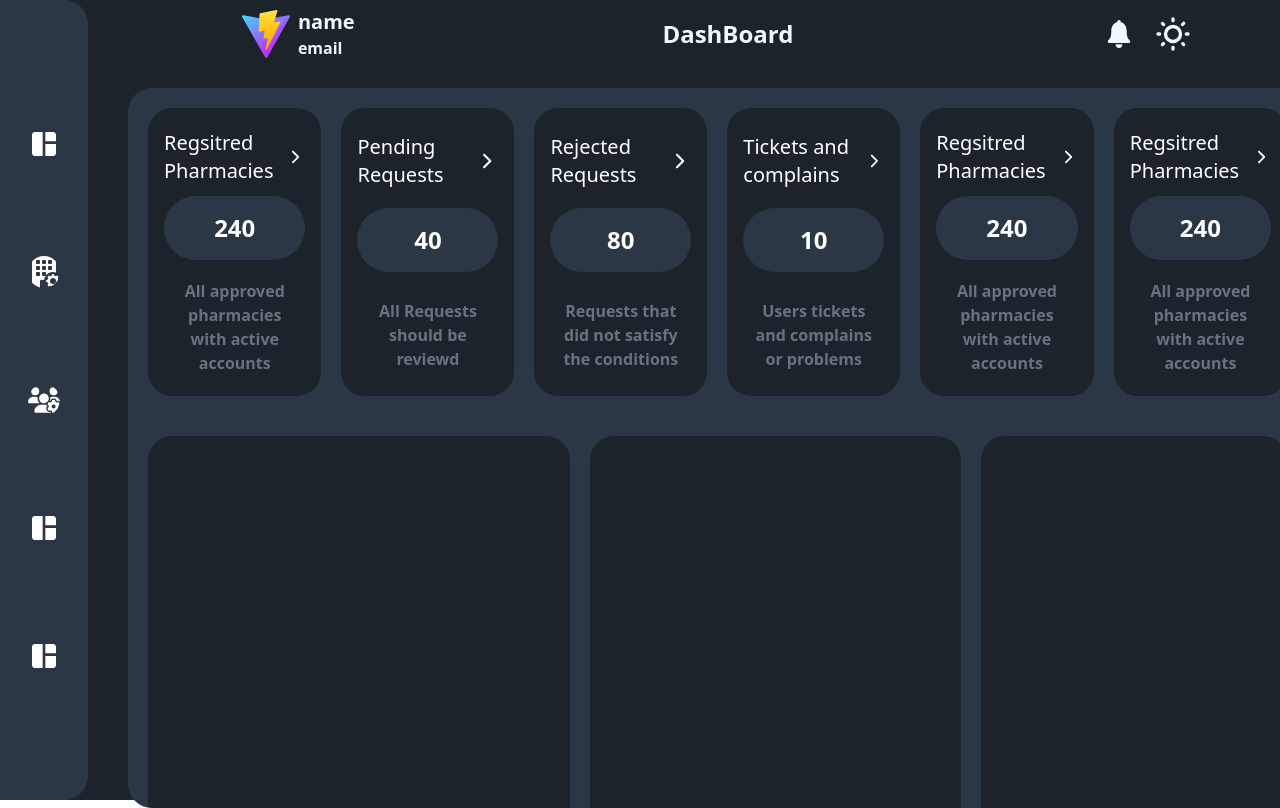
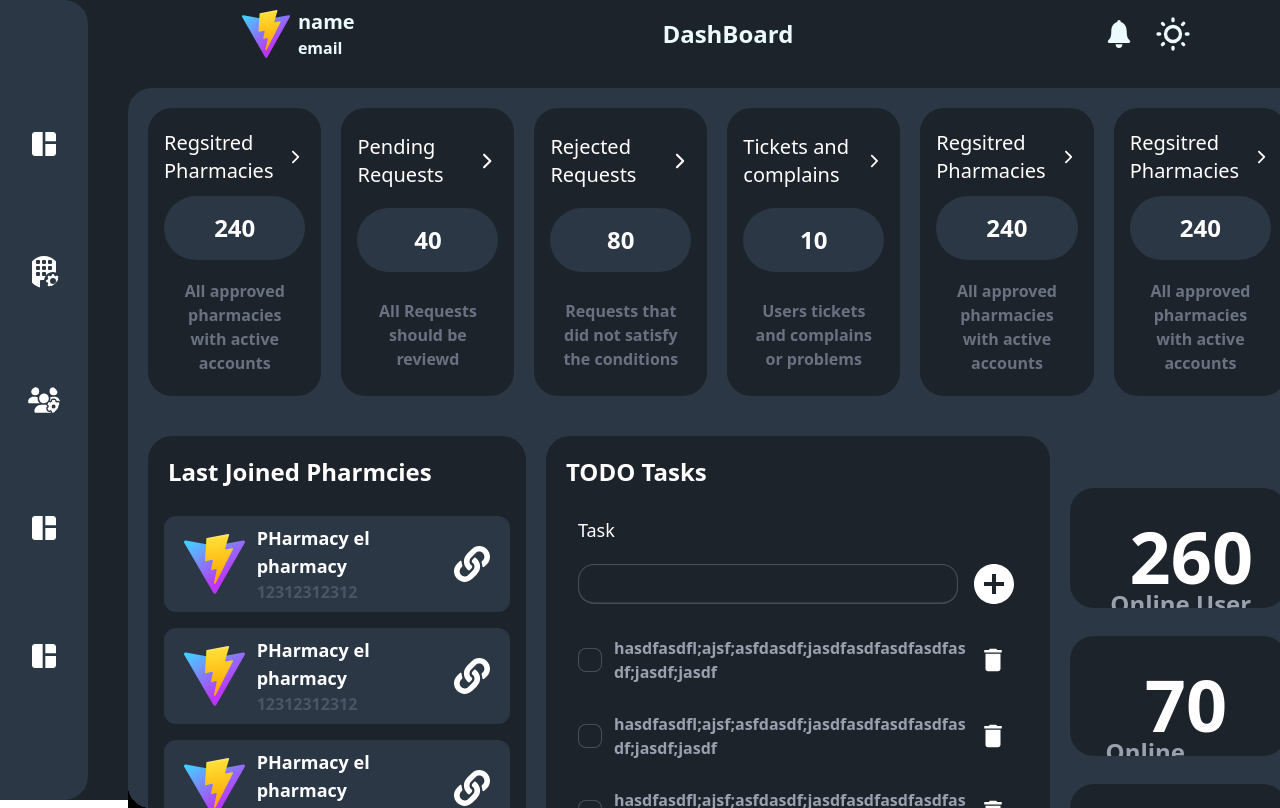
Before and after one commit to Elaraby218/Pill-Spot-AdminSide, a React (Vite) app in the folder PillSpot-AdminSide/: page /admin-home/dashboard in a window 1280 px wide. Shown: the top 808 px of the page. Built offline with nearby package versions, Linux system fonts and the light colour scheme; no server answers.

Commit message:
finish Admin Dashboard

```diff
--- a/PillSpot-AdminSide/package.json
+++ b/PillSpot-AdminSide/package.json
@@ -16,6 +16,7 @@
     "@tailwindcss/vite": "^4.1.4",
     "antd": "^5.24.7",
     "axios": "^1.8.4",
+    "cally": "^0.8.0",
     "daisyui": "^5.0.20",
     "i18next": "^25.0.0",
     "i18next-browser-languagedetector": "^8.0.4",
--- /dev/null
+++ b/PillSpot-AdminSide/src/Pages/AdminHomePage/Dashboard/PreviewCard.tsx
@@ -0,0 +1,28 @@
+import { ReactNode } from "react";
+
+
+interface Iprops {
+  w: number;
+  title: string;
+  children : ReactNode ;
+}
+
+const PreviewCard = ({ w, title , children}: Iprops) => {
+
+
+
+
+  return (
+    <div
+      className="bg-base-100 rounded-3xl h-130 w-64 hidden sm:flex flex-col items-center p-4 hover:bg-base-300 duration-300 relative overflow-auto"
+      style={{ width: `${w}vw`}}
+    >
+      <span className="text-2xl absolute top-5 left-5">{title}</span>
+      <div className="absolute top-20 w-full px-4 gap-2 flex flex-col">
+        {children}
+      </div>
+    </div>
+  );
+};
+
+export default PreviewCard;
--- a/PillSpot-AdminSide/src/Pages/AdminHomePage/Dashboard/indes.tsx
+++ b/PillSpot-AdminSide/src/Pages/AdminHomePage/Dashboard/indes.tsx
@@ -1,4 +1,8 @@
+import CalenderEr from "../../../components/Calender";
+import PharmacyCard from "../../../components/PharmacyCard/PharmacyCard";
+import TODO from "../../../components/TODO";
 import InfoCard from "./InfoCard";
+import PreviewCard from "./PreviewCard";
 
 const AdminDashBoard = () => {
   return (
@@ -38,13 +42,42 @@ const AdminDashBoard = () => {
         </div>
 
         <div className="flex gap-5 items-center justify-center w-full max-w-[89vw] overflow-auto ">
-          <div className="bg-base-100 rounded-3xl h-130 w-64 sm:w-160 flex flex-col justify-around p-4 hover:bg-base-300 duration-300">
+          <PreviewCard w={30} title="Last Joined Pharmcies">
+            <PharmacyCard />
+            <PharmacyCard />
+            <PharmacyCard />
+            <PharmacyCard />
+            <PharmacyCard />
+            <PharmacyCard />
+          </PreviewCard>
 
+          <PreviewCard w={40} title="TODO Tasks">
+            <TODO />
+          </PreviewCard>
+
+          <div className="flex flex-col justify-between h-[52vh]">
+          <div
+            className="bg-base-100 rounded-3xl h-130 w-64 hidden sm:flex flex-col items-center p-4 hover:bg-base-300 duration-300 relative overflow-auto"
+            style={{ width: `${17}vw`, height: "15vh" }}
+          >
+            <div className="text-7xl absolute top-8 left-15">260</div>
+            <div className="absolute text-2xl text-gray-400 top-25 right-5 w-fit px-4 gap-2 flex flex-col">Online User</div>
           </div>
-          <div className="bg-base-100 rounded-3xl h-130 w-64 sm:w-140 flex flex-col justify-around p-4 hover:bg-base-300 duration-300">
+          <div
+            className="bg-base-100 rounded-3xl h-130 w-64 hidden sm:flex flex-col items-center p-4 hover:bg-base-300 duration-300 relative overflow-auto"
+            style={{ width: `${17}vw`, height: "15vh" }}
+          >
+            <div className="text-7xl absolute top-8 right-15">70</div>
+            <div className="absolute text-2xl text-gray-400 top-25 left-5 w-fit px-4 gap-2 flex flex-col">Online Pharmacy</div>
+          </div>
+          <div
+            className="bg-base-100 rounded-3xl h-130 w-64 hidden sm:flex flex-col items-center p-4 hover:bg-base-300 duration-300 relative overflow-auto"
+            style={{ width: `${17}vw`, height: "15vh" }}
+          >
+            <div className="text-7xl absolute top-8 left-21">520</div>
+            <div className="absolute text-2xl text-gray-400 top-27 right-5 w-fit px-4 gap-2 flex flex-col">Delivered Orders</div>
+          </div>
 
-          </div>
-          <div className="bg-base-100 rounded-3xl h-130 w-64 sm:w-115 flex flex-col justify-around p-4 hover:bg-base-300 duration-300">
 
           </div>
         </div>
--- /dev/null
+++ b/PillSpot-AdminSide/src/components/Calender/index.tsx
@@ -0,0 +1,29 @@
+import "cally";
+
+const CalenderEr = () => {
+  return (
+    <calendar-date className="cally bg-base-100 border border-base-300 shadow-lg rounded-box h-[52vh] rounded-3xl">
+      <svg
+        aria-label="Previous"
+        className="fill-current size-4"
+        slot="previous"
+        xmlns="http://www.w3.org/2000/svg"
+        viewBox="0 0 24 24"
+      >
+        <path fill="currentColor" d="M15.75 19.5 8.25 12l7.5-7.5"></path>
+      </svg>
+      <svg
+        aria-label="Next"
+        className="fill-current size-4"
+        slot="next"
+        xmlns="http://www.w3.org/2000/svg"
+        viewBox="0 0 24 24"
+      >
+        <path fill="currentColor" d="m8.25 4.5 7.5 7.5-7.5 7.5"></path>
+      </svg>
+      <calendar-month></calendar-month>
+    </calendar-date>
+  );
+};
+
+export default CalenderEr;
--- /dev/null
+++ b/PillSpot-AdminSide/src/components/PharmacyCard/PharmacyCard.tsx
@@ -0,0 +1,41 @@
+import { useEffect, useState } from "react";
+import { FaLink } from "react-icons/fa";
+import { useSelector } from "react-redux";
+import { RootState } from "../../App/Store";
+
+const PharmacyCard = () => {
+  const theme = useSelector((state: RootState) => state.ThemeSlice.theme);
+
+  const [colors, setColors] = useState("");
+
+  useEffect(() => {
+    if (theme === "light") {
+      setColors("bg-gray-300 text-gray-700");
+    } else {
+      setColors("bg-[#2C3745] text-white");
+    }
+  }, [theme]);
+  return (
+    <div
+      className={`min-h-[9vh] w-full rounded-xl py-2 px-5 flex flex-col md:flex-row items-center justify-between gap-4 md:gap-0 ${colors} mb-2`}
+    >
+      {/* Image and Pharmacy Info */}
+      <div className="flex items-center justify-center gap-3">
+        <img src="/vite.svg" alt="pharmacy-image" className="w-16" />
+        <div className="text-center md:text-left">
+          <h2 className="text-base md:text-lg font-semibold">
+            PHarmacy el pharmacy
+          </h2>
+          <h2 className="text-sm md:text-base text-gray-600">12312312312</h2>
+        </div>
+      </div>
+
+      {/* Link and Rating */}
+      <div className="flex items-center justify-center">
+        <FaLink className="text-3xl md:text-4xl cursor-pointer hover:scale-110 duration-200" />
+      </div>
+    </div>
+  );
+};
+
+export default PharmacyCard;
--- /dev/null
+++ b/PillSpot-AdminSide/src/components/TODO/index.tsx
@@ -0,0 +1,34 @@
+import { MdAddCircle } from "react-icons/md";
+import OneTask from "./oneTask";
+
+const TODO = () => {
+  return (
+    <div className="flex flex-col items-center w-full px-4">
+      <div className="flex w-full max-w-3xl flex-col items-start gap-4">
+        <label htmlFor="task" className="text-base md:text-lg font-medium">
+          Task
+        </label>
+
+        {/* Input + Button */}
+        <div className="flex flex-col sm:flex-row w-full items-stretch sm:items-center gap-3">
+          <input
+            type="text"
+            id="task"
+            className="input focus:outline-0 w-full rounded-2xl"
+          />
+          <button>
+            <MdAddCircle className="text-4xl sm:text-5xl cursor-pointer hover:scale-110 duration-200" />
+          </button>
+        </div>
+
+        <OneTask />
+        <OneTask />
+        <OneTask />
+        <OneTask />
+        <OneTask />
+      </div>
+    </div>
+  );
+};
+
+export default TODO;
--- /dev/null
+++ b/PillSpot-AdminSide/src/components/TODO/oneTask.tsx
@@ -0,0 +1,26 @@
+import { useState } from "react";
+import { MdDelete } from "react-icons/md";
+
+const OneTask = () => {
+  const [checked, setChecked] = useState(false);
+  return (
+    <div className="flex flex-col sm:flex-row items-start sm:items-center justify-start mt-3 gap-3 w-full">
+      <input
+        type="checkbox"
+        className="checkbox"
+        checked={checked}
+        onChange={(e) => setChecked(e.target.checked)}
+      />
+      <span
+        className={`text-gray-400 break-words w-full sm:max-w-[80%] ${
+          checked ? "line-through decoration-white" : ""
+        }`}
+      >
+        hasdfasdfl;ajsf;asfdasdf;jasdfasdfasdfasdfasdf;jasdf;jasdf
+      </span>
+      <MdDelete className="text-2xl sm:text-3xl hover:scale-110 cursor-pointer" />
+    </div>
+  );
+};
+
+export default OneTask;
```
Also changed, not shown: 1 other file (tests, documents, lock files or other folders).
